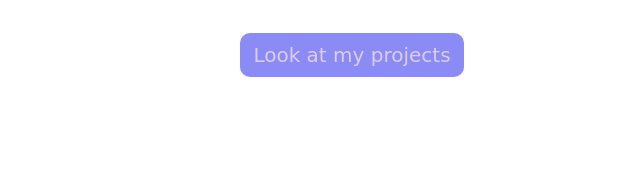
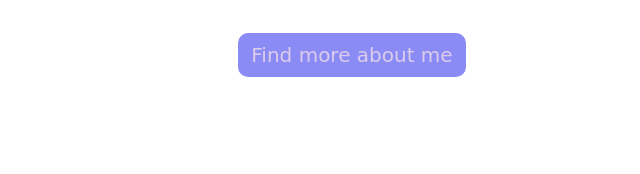
Before and after one commit to Stefi-94/website, a plain HTML site: page index.html in a window 1280 px wide. Shown: the part 2304-2478 px from the top of the page, 525-1165 px from the left. Drawn offline with nearby package versions, Linux system fonts and the light colour scheme; a web font is replaced by a local one.

Commit message:
text correction

```diff
--- a/index.html
+++ b/index.html
@@ -144,7 +144,7 @@
             Come and give a look at my Curriculum Vitae and find more about my
             passion and hobby!
           </p>
-          <a href="/about.html" class="btn btn-general">Look at my projects</a>
+          <a href="/about.html" class="btn btn-general">Find more about me</a>
         </div>
       </div>
       <div class="row">
```
